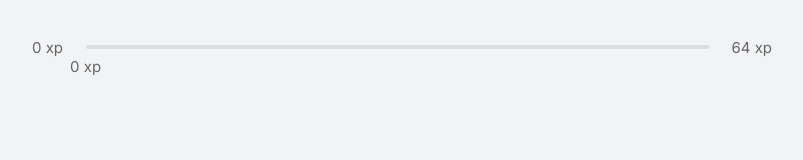
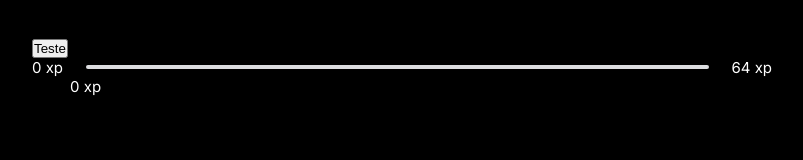
Before and after one commit to Wfelipe2011/pomodoro, a React (Create React App) app: page / in a window 1280 px wide. Shown: the top 160 px of the page, without its empty margins (238-1041 px from the left). Built offline with nearby package versions, Linux system fonts and the light colour scheme.

Commit message:
iniciando projeto thema escuro

```diff
--- a/public/index.html
+++ b/public/index.html
@@ -11,7 +11,7 @@
     />
     <title>Modoro | Moveit</title>
   </head>
-  <body>
+  <body id="body">
     <noscript>You need to enable JavaScript to run this app.</noscript>
     <div id="root"></div>
   </body>
--- a/src/App.tsx
+++ b/src/App.tsx
@@ -3,15 +3,20 @@ import { ChallengeBox } from './components/ChallengeBox';
 import { CompletedChallenges } from './components/CompletedChallenges';
 import { Countdown } from './components/Countdown';
 import { ExperienceBar } from './components/ExperienceBar';
+import { Login } from './components/Login';
 import { Profile } from './components/Profile';
 import { ChallengesProvider } from './contexts/ChallengesContext';
-import {CountdownProvider} from './contexts/CountdownContext';
+import { CountdownProvider } from './contexts/CountdownContext';
 import './styles/global.css';
+import { Nav } from './components/Nav';
 
 
 function App() {
+  let themeDark = true
   return (
+    <div className={`themeDark && dark`}>
       <div className="container">
+        <Nav></Nav>
         <ChallengesProvider>
           <CountdownProvider>
             <ExperienceBar />
@@ -19,7 +24,7 @@ function App() {
               <div>
                 <Profile />
                 <CompletedChallenges />
-              <Countdown/>
+                <Countdown />
               </div>
               <div>
                 <ChallengeBox />
@@ -28,6 +33,7 @@ function App() {
           </CountdownProvider>
         </ChallengesProvider>
       </div>
+    </div>
 
   );
 }
--- a/src/components/ExperienceBar.tsx
+++ b/src/components/ExperienceBar.tsx
@@ -4,19 +4,19 @@ import { ChallengesContext } from '../contexts/ChallengesContext';
 
 
 export function ExperienceBar() {
-
+    let themeDark = true
     const { currentExperience, experienceToNextLevel } = useContext(ChallengesContext)
 
     const percentToNextLevel = Math.round(currentExperience * 100) / experienceToNextLevel;
 
     return (
-        <header className={style.experienceBarContainer}>
+        <header className={`${themeDark && style.experienceBarDark} ${style.experienceBarContainer}`}>
             <span>0 xp</span>
             <div>
                 <div className={style.experienceBarProgress} style={{ width: `${percentToNextLevel}%` }} />
                 <span className={style.currentExperience} style={{ left: `${percentToNextLevel}%` }}>{currentExperience} xp</span>
             </div>
             <span>{experienceToNextLevel} xp</span>
-        </header>
+        </header >
     );
 }
--- /dev/null
+++ b/src/components/Login.tsx
@@ -0,0 +1,5 @@
+export function Login(){
+    return (
+        <div>Login</div>
+    );
+}
--- /dev/null
+++ b/src/components/Nav.tsx
@@ -0,0 +1,13 @@
+export function Nav(props: any) {
+    const themeColor = props.theme
+    const theme = props.teste
+    function color() {
+        let cor = themeColor()
+        console.log(theme)
+    }
+    return (
+        <nav>
+            <button type="button" onClick={color}>Teste</button>
+        </nav>
+    );
+}
--- a/src/styles/components/ExperienceBar.module.css
+++ b/src/styles/components/ExperienceBar.module.css
@@ -7,6 +7,10 @@
 
 .experienceBarContainer span {
     font-size: 1rem;
+}
+
+.experienceBarDark span {
+    color: var(--white);
 }
 
 .experienceBarContainer > div {
--- a/src/styles/global.css
+++ b/src/styles/global.css
@@ -69,3 +69,7 @@ body {
         gap: 6.25rem;
     }
 }
+
+.dark {
+    background-color: black;
+}
```
Lines whose indentation alone changed are shown as unchanged.
